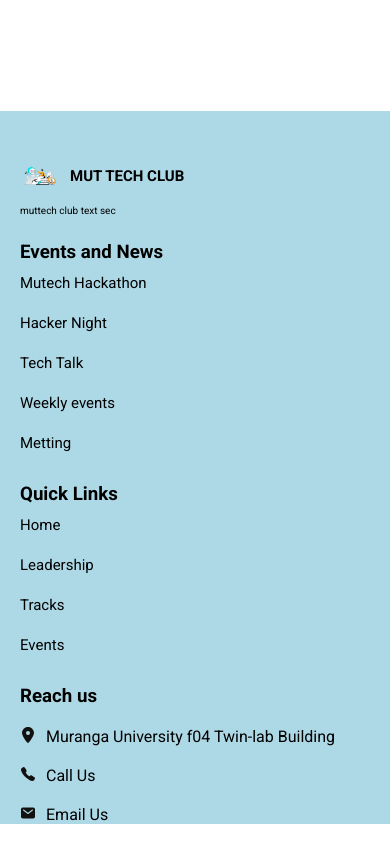
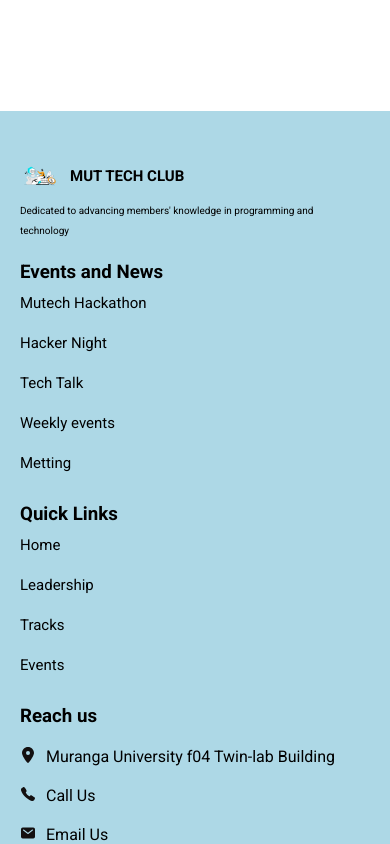
Before and after one commit to Naominm/mutc-website, a React (Vite) app: page / in a window 390 px wide. Shown: the part 4036-4880 px from the top of the page. Built offline with nearby package versions, Linux system fonts and the light colour scheme.

Commit message:
Enhances the UI to improve responsiveness

```diff
--- a/src/components/Footer/Footer.css
+++ b/src/components/Footer/Footer.css
@@ -1,7 +1,7 @@
 .footer-container {
   width: 100%;
   min-height: 30rem;
-    background-color:var(--soft-blue);
+  background-color: var(--soft-blue);
   color: var(--color-white);
   padding-inline: 2rem;
   padding-top: 4rem;
@@ -54,5 +54,5 @@
   gap: 1rem;
 }
 .contacts-footer svg {
-    color: var( --color-dark-black);
+  color: var(--color-dark-black);
 }
--- a/src/components/Footer/Footer.tsx
+++ b/src/components/Footer/Footer.tsx
@@ -1,4 +1,4 @@
-import { ReactNode } from 'react';
+import { ReactNode } from "react";
 import { FaLocationDot } from "react-icons/fa6";
 import { IoCall, IoMail } from "react-icons/io5";
 import { Link } from "react-router-dom";
@@ -7,9 +7,9 @@
 
 import "./Footer.css";
 
-interface FooterContactsProps{
-  FooterContactIcon:ReactNode;
-  Text:String;
+interface FooterContactsProps {
+  FooterContactIcon: ReactNode;
+  Text: String;
 }
 function FooterElement() {
   return (
@@ -24,9 +24,7 @@
       <div className="footerHeader">
         <div className="header-col">
           <Icon />
-          <p className="column-text-sec">
-            muttech club text sec
-          </p>
+          <p className="column-text-sec">Dedicated to advancing members' knowledge in programming and technology</p>
         </div>
       </div>
       <div className="footerHeader">
@@ -50,7 +48,6 @@
               <a href="./">Metting</a>
             </li>
           </ul>
-
         </div>
       </div>
       <div className="footerHeader">
@@ -63,7 +60,6 @@
             </li>
             <li>
               <a href="/">Leadership</a>
-
             </li>
             <li>
               <Link to="/">Tracks</Link>
@@ -71,10 +67,7 @@
             <li>
               <Link to="/">Events</Link>
             </li>
-
           </ul>
-
-
         </div>
       </div>
       <div className="footerHeader">
@@ -91,7 +84,7 @@
     </div>
   );
 }
-function FooterContacts({ FooterContactIcon, Text }:FooterContactsProps) {
+function FooterContacts({ FooterContactIcon, Text }: FooterContactsProps) {
   return (
     <div className="footer-contacts-container">
       <div className="contacts-footer">
```
Lines whose indentation alone changed are shown as unchanged.
